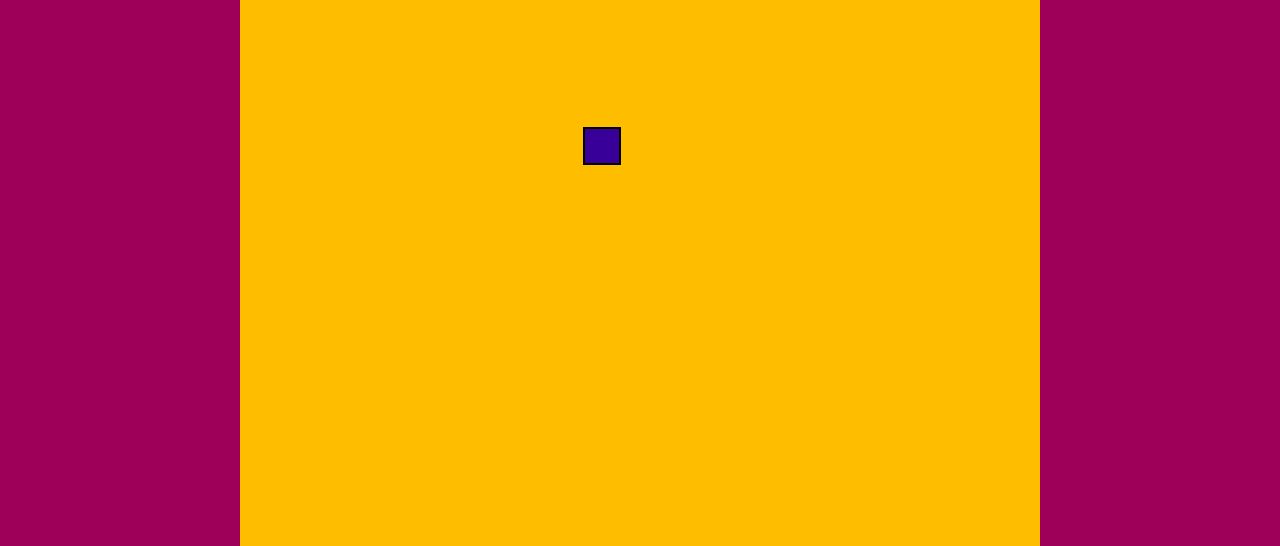
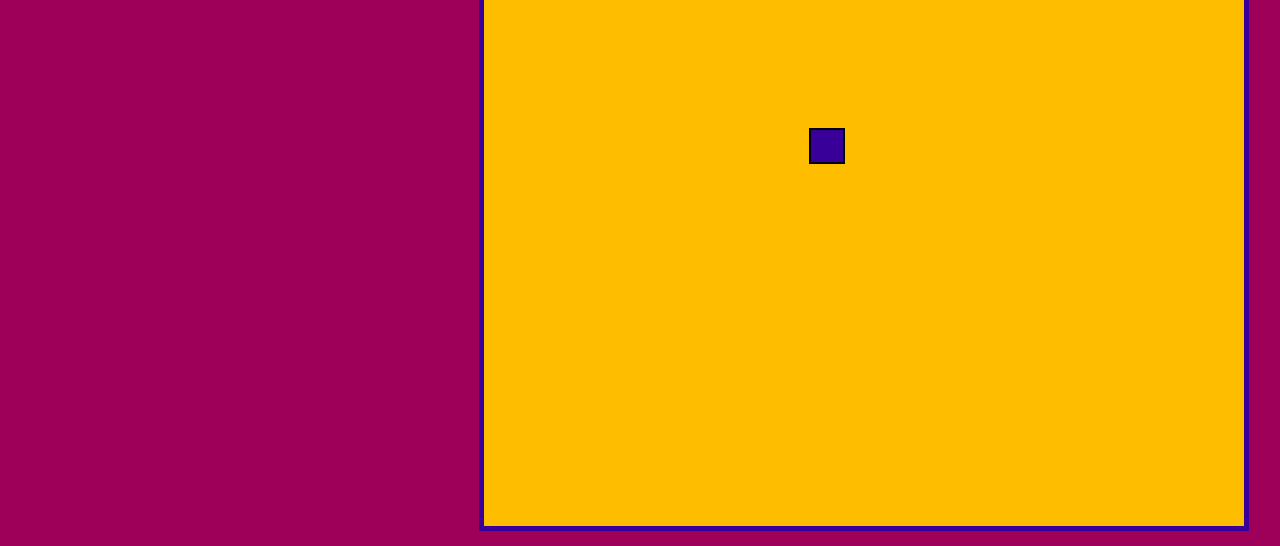
Before and after one commit to jounob/Snack-project, a plain HTML site: page index.html in a window 1280 px wide. Shown: the part 254-800 px from the top of the page. Drawn offline with Linux system fonts and the light colour scheme.

```diff
--- a/grid.js
+++ b/grid.js
@@ -9,7 +9,7 @@ export function randomGridPosition() {
 
 export function outsideGrid(position){
     return (
-        position.x < 1 || position.x >gridSize ||
-        position.y < 1 || position.y >gridSize
+        position.x < 1 || position.x > gridSize ||
+        position.y < 1 || position.y > gridSize
     )
 }
--- a/index.html
+++ b/index.html
@@ -8,6 +8,9 @@
     <link rel="stylesheet" href="styles.css" type="text/css">
 </head>
 <body>
-    <div id="game-board"></div>
+    <div class="container">
+        <h1>Hi My name is Snakee and I'm hungry</h1>
+        <div id="game-board"></div>
+    </div>
 </body>
 </html>
--- a/styles.css
+++ b/styles.css
@@ -7,14 +7,27 @@ body{
     margin: 0;
     background-color: #9e0059;
 }
+h1{
+    width: 30%;
+    margin-top: 150px;
+    text-align: center;
+
+}
+
+.container{
+    display: flex;
+    justify-content: space-around;
+}
 
 #game-board {
     background-color: #ffbd00;
-    width: 100vmin;
-    height: 100vmin;
+    width: 95vmin;
+    height: 95vmin;
     display: grid;
+    /* flex-grow: 2; */
     grid-template-columns: repeat(21, 1fr);
     grid-template-rows: repeat(21, 1fr) ;
+    border: 5px solid #390099;
 }
 
 .snake{
```
